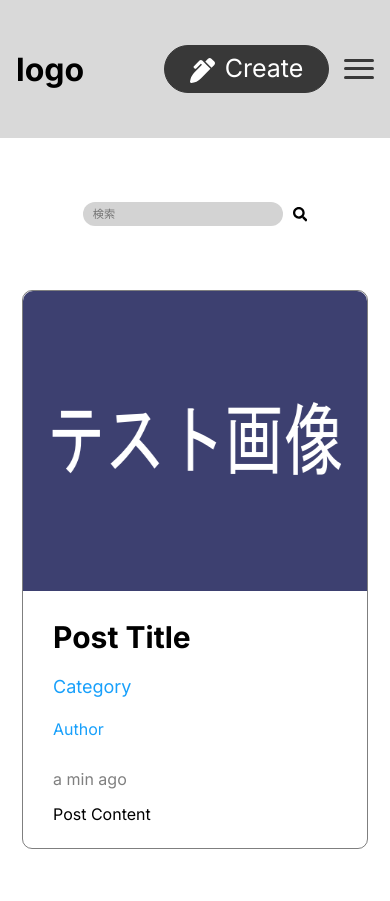
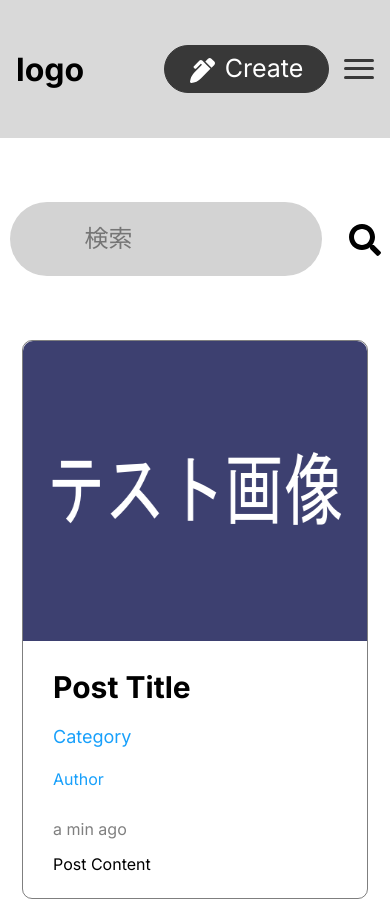
Before and after one commit to keita7777/teamsdev_16_1, a Next.js app: page / in a window 390 px wide. Shown: the top 901 px of the page. Built offline with nearby package versions, Linux system fonts and the light colour scheme.

Commit message:
検索フォームとページネーションのサイズ変更

```diff
--- a/components/Pagination/style.module.css
+++ b/components/Pagination/style.module.css
@@ -1,5 +1,5 @@
 .paginationContainer {
-  max-width: 700px;
+  max-width: 1200px;
   margin: 64px auto;
 }
 
@@ -15,8 +15,8 @@
   display: flex;
   justify-content: center;
   align-items: center;
-  width: 20px;
-  height: 20px;
+  width: 40px;
+  height: 40px;
   padding: 10px;
   margin: 0 5px;
   border-radius: 50%;
--- a/components/Search/style.module.css
+++ b/components/Search/style.module.css
@@ -6,17 +6,24 @@
 }
 
 .input {
-  width: 200px;
-  height: 24px;
-  border-radius: 12px;
+  width: 900px;
+  height: 74px;
+  border-radius: 40px;
   border: none;
-  font-size: 0.7rem;
-  padding-left: 10px;
+  font-size: 1.5rem;
+  padding-left: 75px;
   background-color: lightgrey;
 }
 
 .searchIcon {
-  margin-left: 10px;
+  margin-left: 27px;
   margin-top: 5px;
-  font-size: 0.9rem;
+  font-size: 2rem;
 }
+
+/* 768px以下の画面幅のスタイル */
+@media (max-width: 768px) {
+  .input {
+    width: 80%;
+  }
+}
```
